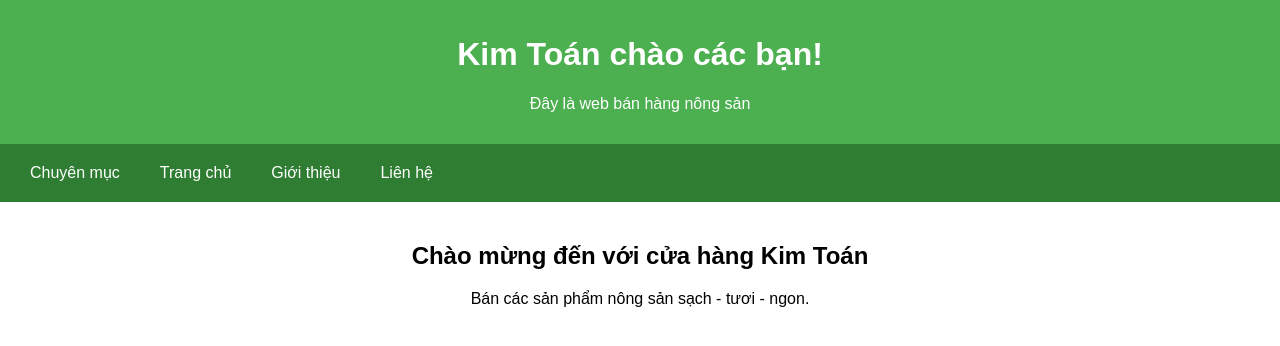
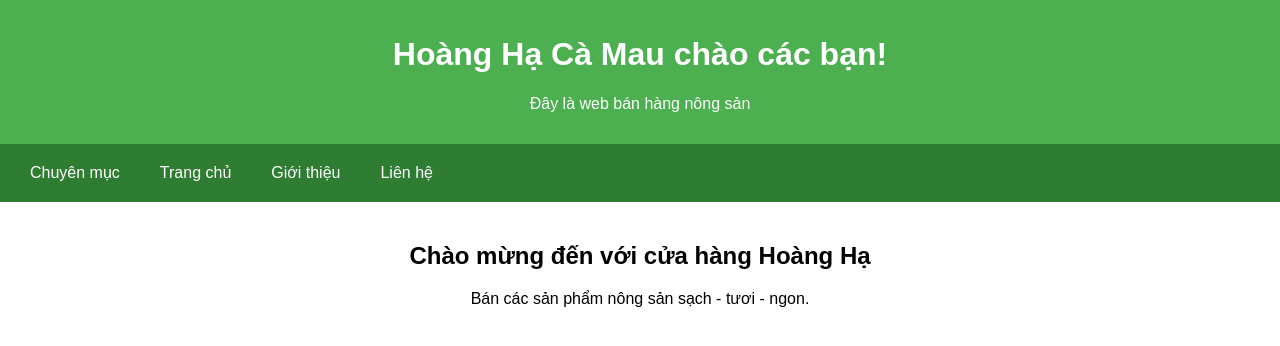
Before and after one commit to DiemPham2310/DiemPham2310.github.io, a plain HTML site: page index.html in a window 1280 px wide. Drawn offline with Linux system fonts and the light colour scheme.

Commit message:
Cập nhật nội dung trang

```diff
--- a/index.html
+++ b/index.html
@@ -3,7 +3,7 @@
 <head>
   <meta charset="UTF-8" />
   <meta name="viewport" content="width=device-width, initial-scale=1.0" />
-  <title>Kim Toan Ca Mau</title>
+  <title>Cam Tien Ca Mau</title>
   <style>
     body {
       font-family: sans-serif;
@@ -69,7 +69,7 @@
 </head>
 <body>
   <header>
-    <h1>Kim Toán chào các bạn!</h1>
+    <h1>Hoàng Hạ Cà Mau chào các bạn!</h1>
     <p>Đây là web bán hàng nông sản</p>
   </header>
 
@@ -93,7 +93,7 @@
   </nav>
 
   <main>
-    <h2>Chào mừng đến với cửa hàng Kim Toán</h2>
+    <h2>Chào mừng đến với cửa hàng Hoàng Hạ</h2>
     <p>Bán các sản phẩm nông sản sạch - tươi - ngon.</p>
   </main>
 </body>
```
